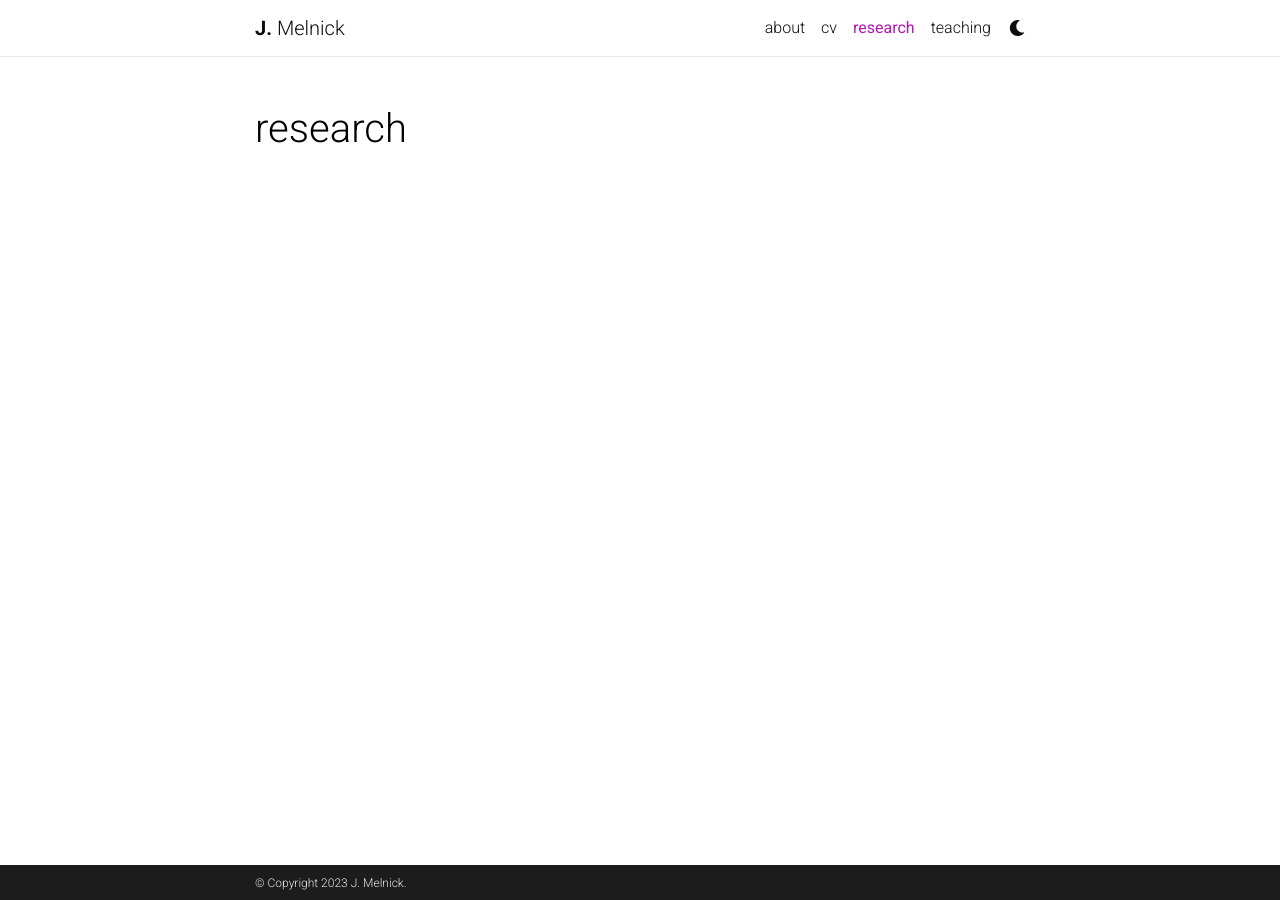
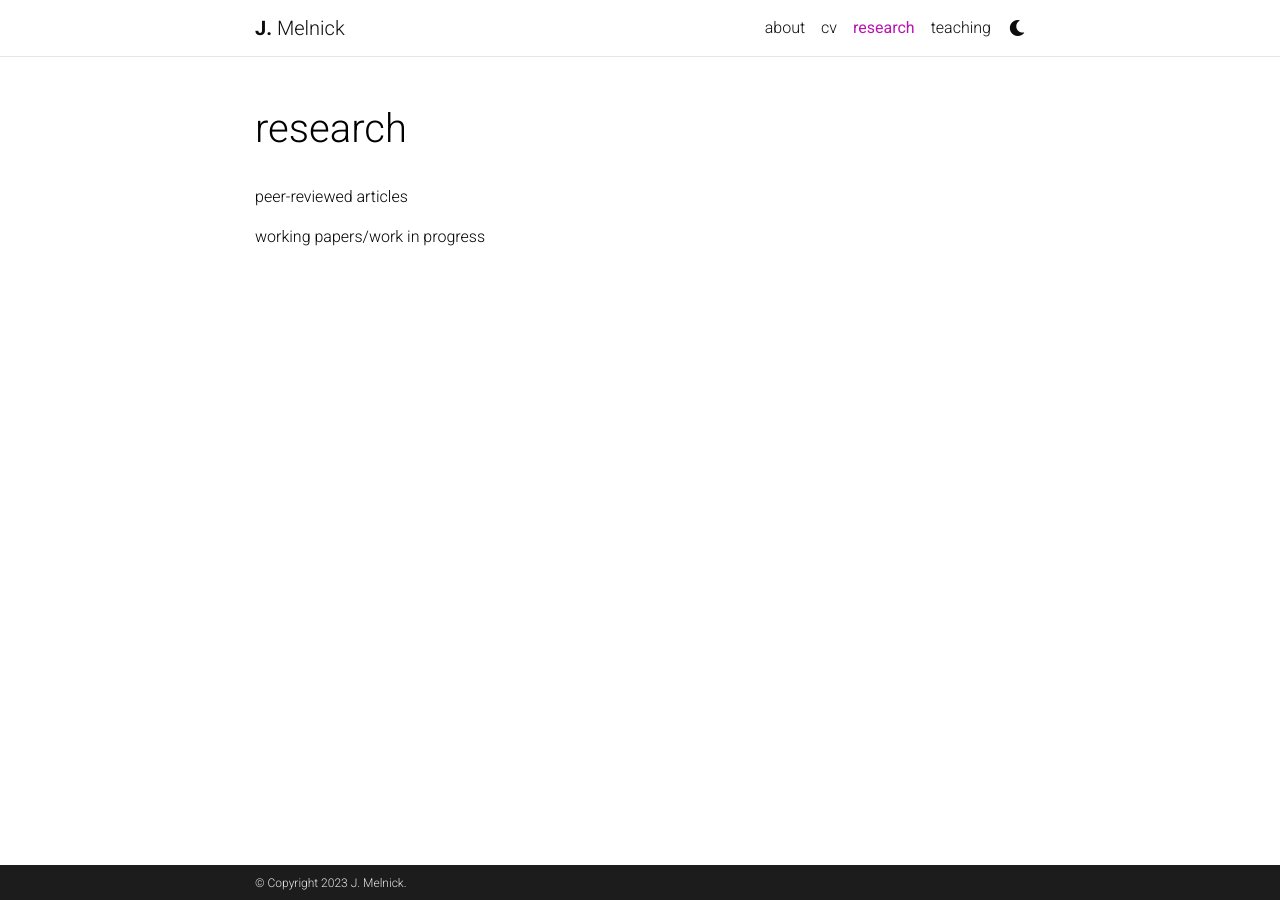
Before and after one commit to justinmelnick/justinmelnick.github.io, a Jekyll site: the page built from _pages/publications.md, in a window 1280 px wide. Built offline with Jekyll 4.4.1, drawn with Linux system fonts in a browser that asks for light colours; comment, search, counter and statistics services are not loaded; a style sheet for code colours, icons or effects is not loaded.

Commit message:
Update publications.md

```diff
--- a/_pages/publications.md
+++ b/_pages/publications.md
@@ -7,12 +7,7 @@ years:
 nav: true
 nav_order: 2
 ---
-<!-- _pages/publications.md -->
-<div class="publications">
 
-{%- for y in page.years %}
-  <h2 class="year">{{y}}</h2>
-  {% bibliography -f papers -q @*[year={{y}}]* %}
-{% endfor %}
+peer-reviewed articles
 
-</div>
+working papers/work in progress
```
